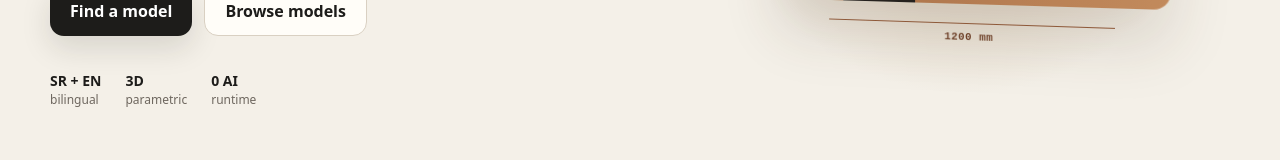
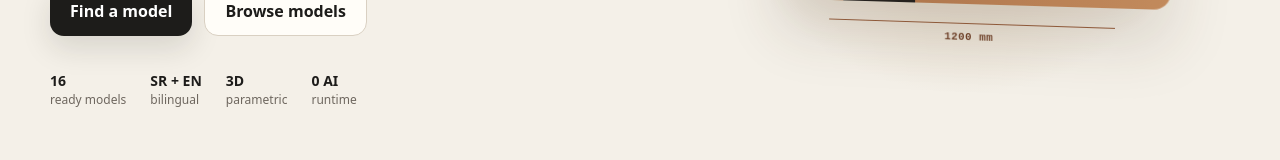
Before and after one commit to zoxknez/sapice, a Next.js app: page /en in a window 1280 px wide. Shown: the part 603-763 px from the top of the page. Built offline with nearby package versions, Linux system fonts and the light colour scheme; no server answers.

Commit message:
feat: surface live reference-model count on homepage

```diff
--- a/src/app/[locale]/page.tsx
+++ b/src/app/[locale]/page.tsx
@@ -51,6 +51,7 @@ export default async function HomePage({params}: {params: Promise<{locale: AppLo
               <Link href="/models" locale={locale} className="button secondary">{t("secondary")}</Link>
             </div>
             <div className="trust-row">
+              <span><strong>{shelterModels.length}</strong>{locale === "sr" ? "gotovih modela" : "ready models"}</span>
               <span><strong>SR + EN</strong>bilingual</span>
               <span><strong>3D</strong>parametric</span>
               <span><strong>0 AI</strong>runtime</span>
```
